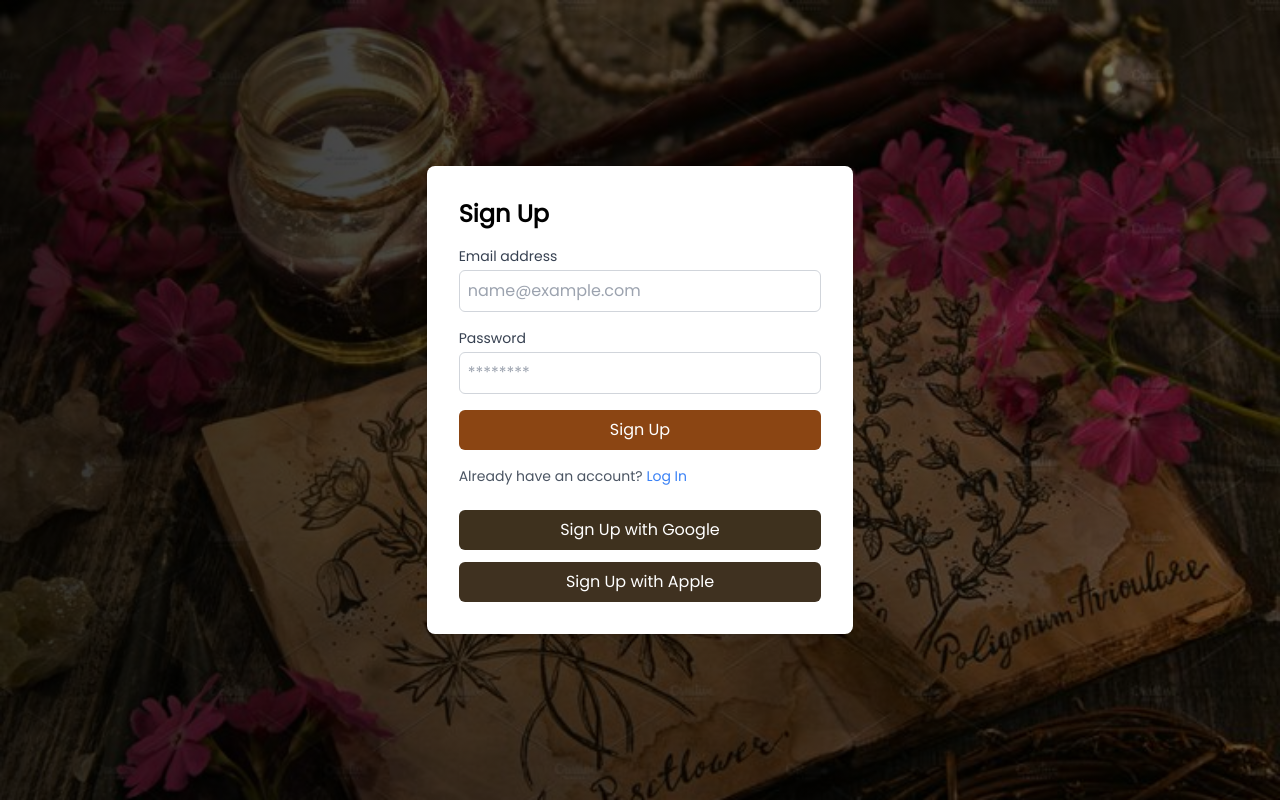
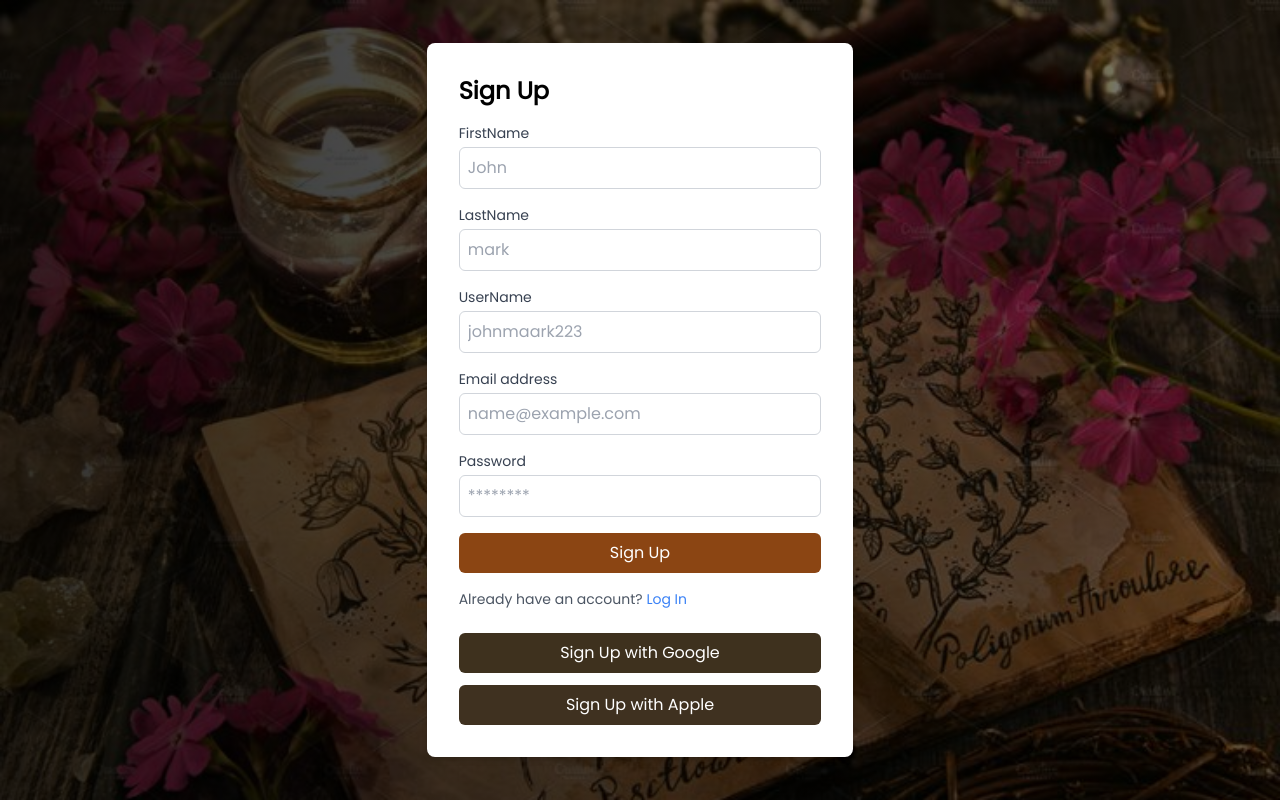
Before and after one commit to jennifer-pecky/Adventura, a React (Vite) app: page /signup in a window 1280 px wide. Built offline with nearby package versions, Linux system fonts and the light colour scheme.

Commit message:
authentication sign up

```diff
--- a/src/pages/Signup.jsx
+++ b/src/pages/Signup.jsx
@@ -1,8 +1,25 @@
 // import { NavLink } from 'react-router-dom';
 import { Link } from 'react-router-dom';
 import '../styles/Head.css';
+import { useState } from 'react';
 
 export default function Signup() {
+  const [formData, setFormData] = useState({
+    firstname: '',
+    lastname: '',
+    username: '',
+    email: '',
+    password: '',
+  });
+
+  const handleChange = (e) => {
+    const { name, value } = e.target;
+    setFormData({ ...formData, [name]: value });
+  };
+
+  const handleSubmit = async (e) => {
+    e.preventDefualt();
+  };
   return (
     <>
       <div className="h-screen flex items-center justify-center bg-gray-100 home">
@@ -10,6 +27,62 @@ export default function Signup() {
           <Link to={'/'}>
             <h2 className="text-2xl font-bold mb-4">Sign Up</h2>
           </Link>
+
+          <form onSubmit={handleSubmit}>
+            <div className="mb-4">
+              <label
+                htmlFor="firstname"
+                className="block text-sm font-medium text-gray-700"
+              >
+                FirstName
+              </label>
+              <input
+                onChange={handleChange}
+                value={formData.firstname}
+                type="firstname"
+                name="firstname"
+                id="firstname"
+                className="mt-1 p-2 w-full border border-gray-300 rounded-md focus:ring focus:ring-blue-200"
+                placeholder="John"
+              />
+            </div>
+
+            <div className="mb-4">
+              <label
+                htmlFor="lastname"
+                className="block text-sm font-medium text-gray-700"
+              >
+                LastName
+              </label>
+              <input
+                onChange={handleChange}
+                value={formData.lastname}
+                type="lastname"
+                name="lastname"
+                id="lastname"
+                className="mt-1 p-2 w-full border border-gray-300 rounded-md focus:ring focus:ring-blue-200"
+                placeholder="mark"
+              />
+            </div>
+
+            <div className="mb-4">
+              <label
+                htmlFor="username"
+                className="block text-sm font-medium text-gray-700"
+              >
+                UserName
+              </label>
+              <input
+                onChange={handleChange}
+                value={formData.username}
+                type="username"
+                name="username"
+                id="username"
+                className="mt-1 p-2 w-full border border-gray-300 rounded-md focus:ring focus:ring-blue-200"
+                placeholder="johnmaark223"
+              />
+            </div>
+
             <div className="mb-4">
               <label
                 htmlFor="email"
@@ -18,7 +91,10 @@ export default function Signup() {
                 Email address
               </label>
               <input
+                onChange={handleChange}
+                value={formData.email}
                 type="email"
+                name="email"
                 id="email"
                 className="mt-1 p-2 w-full border border-gray-300 rounded-md focus:ring focus:ring-blue-200"
                 placeholder="name@example.com"
@@ -32,7 +108,10 @@ export default function Signup() {
                 Password
               </label>
               <input
+                onChange={handleChange}
+                value={formData.password}
                 type="password"
+                name="password"
                 id="password"
                 className="mt-1 p-2 w-full border border-gray-300 rounded-md focus:ring focus:ring-blue-200"
                 placeholder="********"
@@ -56,6 +135,7 @@ export default function Signup() {
                 Sign Up with Apple
               </button>
             </div>
+          </form>
         </div>
       </div>
     </>
```
Lines whose indentation alone changed are shown as unchanged.
